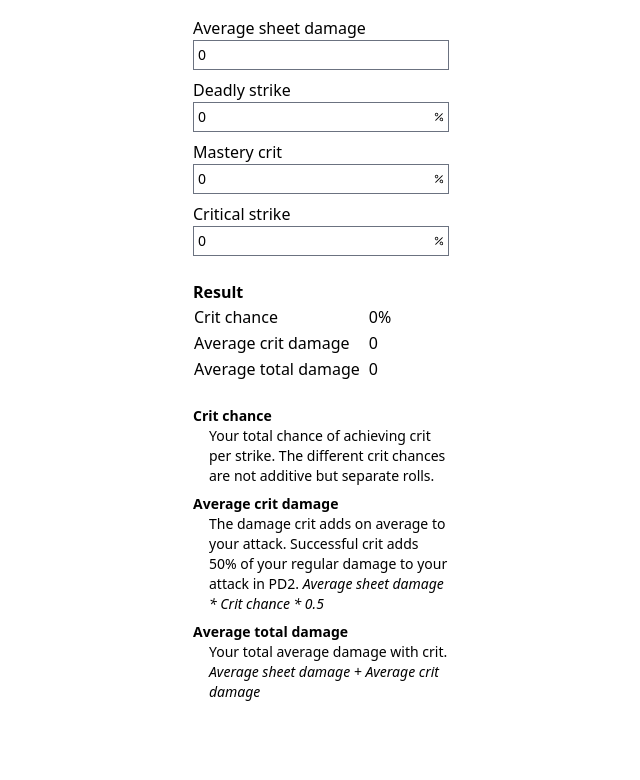
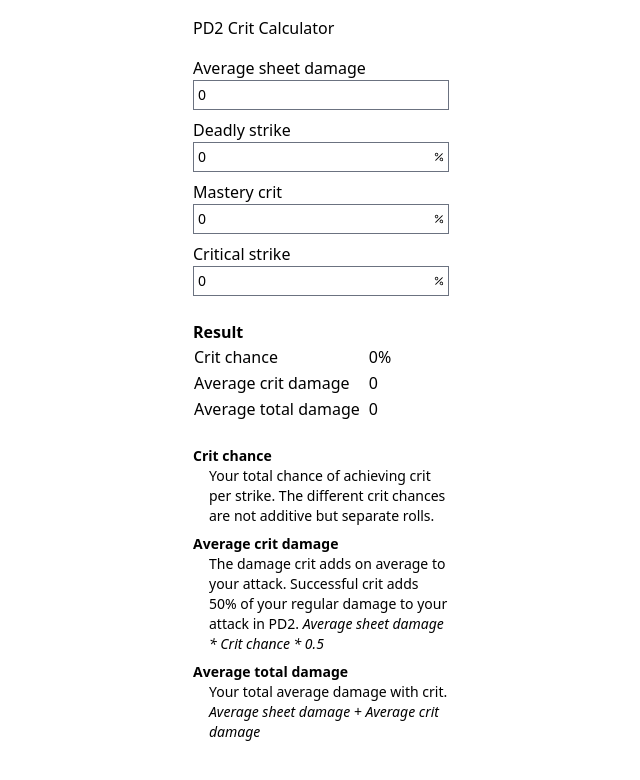
Before and after one commit to finpingvin/pd2-map-dmg-calculator, a Nuxt app: page /crit in a window 1280 px wide. Shown: the top 780 px of the page, without its empty margins (319-959 px from the left). Built offline with nearby package versions, Linux system fonts and the light colour scheme.

Commit message:
Add title

```diff
--- a/pages/crit.vue
+++ b/pages/crit.vue
@@ -19,6 +19,7 @@
 
 <template>
   <div class="flex flex-col w-64 m-auto">
+    <h1 class="mt-4">PD2 Crit Calculator</h1>
     <div class="mt-4">
       <div>
         <label for="avgSheetDmg">Average sheet damage</label>
```
